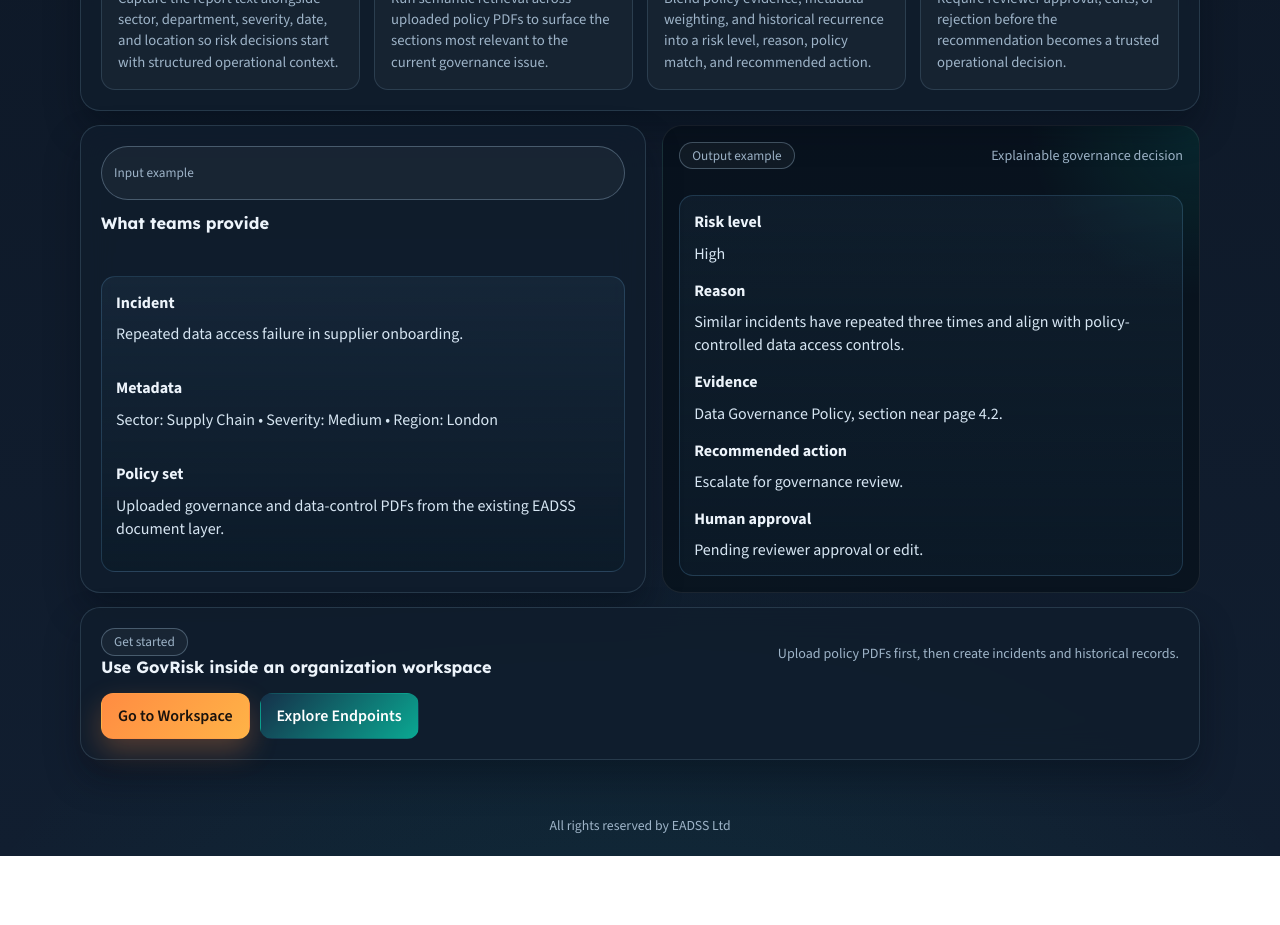
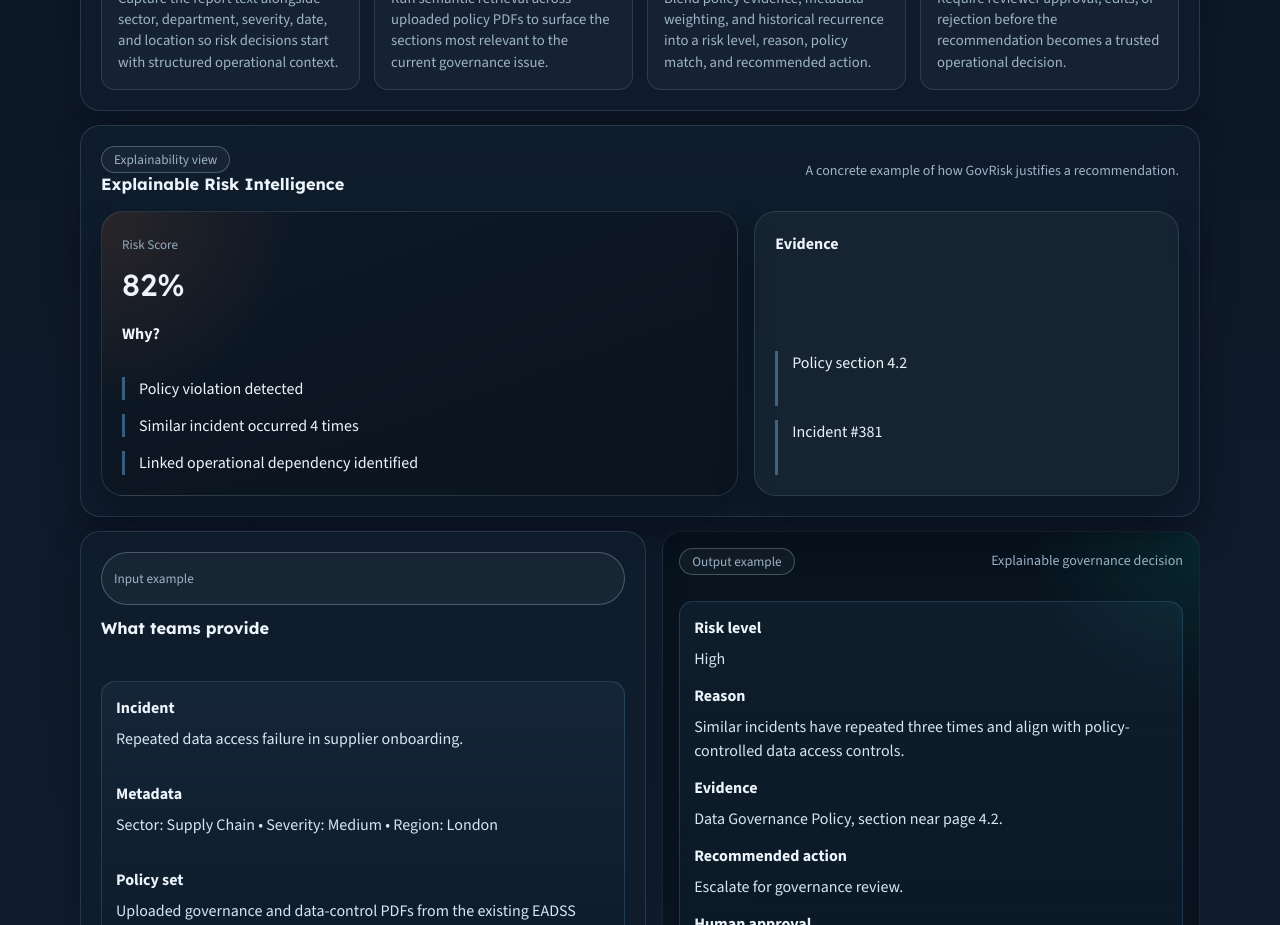
Before and after one commit to mukundhan-mohan/eadss, a Next.js app in the folder frontend/: page /gov-risk in a window 1280 px wide. Shown: the part 1460-2385 px from the top of the page. Before the commit the page ends 2316 px from the top, so only its background shows below. Built offline with nearby package versions, Linux system fonts and the light colour scheme; no server answers.

Commit message:
Bug Fixes

```diff
--- a/frontend/src/app/gov-risk/page.tsx
+++ b/frontend/src/app/gov-risk/page.tsx
@@ -156,6 +156,54 @@ export default function GovRiskFeaturePage() {
         </div>
       </section>
 
+      <section className="panel stack">
+        <div className="split">
+          <div>
+            <span className="badge">Explainability view</span>
+            <h2 className="feature-title">Explainable Risk Intelligence</h2>
+          </div>
+          <span className="meta">A concrete example of how GovRisk justifies a recommendation.</span>
+        </div>
+
+        <div className="story-grid">
+          <article className="story-card story-card-spotlight stack">
+            <div>
+              <span className="signal-card-label">Risk Score</span>
+              <div className="page-title" style={{ marginTop: 8 }}>82%</div>
+            </div>
+
+            <div className="stack">
+              <strong>Why?</strong>
+              <div className="story-list">
+                <div className="story-list-item">
+                  <span>Policy violation detected</span>
+                </div>
+                <div className="story-list-item">
+                  <span>Similar incident occurred 4 times</span>
+                </div>
+                <div className="story-list-item">
+                  <span>Linked operational dependency identified</span>
+                </div>
+              </div>
+            </div>
+          </article>
+
+          <article className="story-card stack">
+            <div>
+              <strong>Evidence</strong>
+            </div>
+            <div className="story-list">
+              <div className="story-list-item">
+                <span>Policy section 4.2</span>
+              </div>
+              <div className="story-list-item">
+                <span>Incident #381</span>
+              </div>
+            </div>
+          </article>
+        </div>
+      </section>
+
       <section className="demo-lab-grid">
         <article className="panel stack">
           <div className="story-card-head">
```
Also changed, not shown: 1 other file (tests, documents, lock files or other folders).
